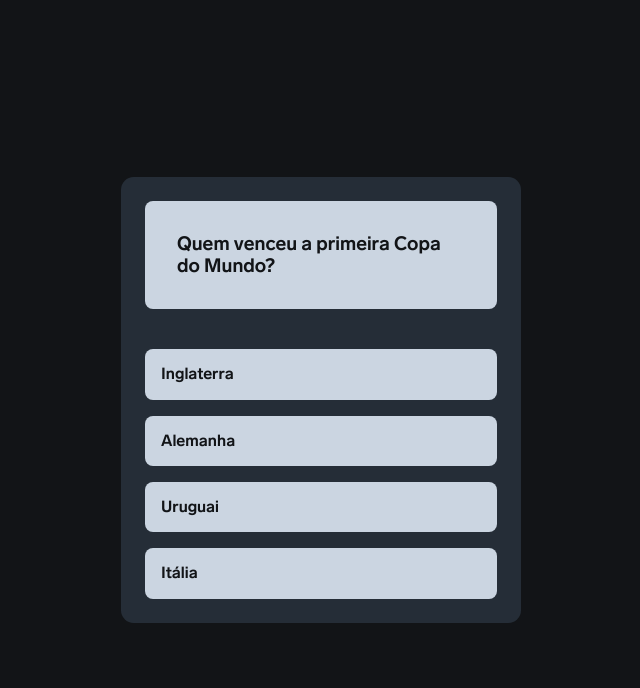
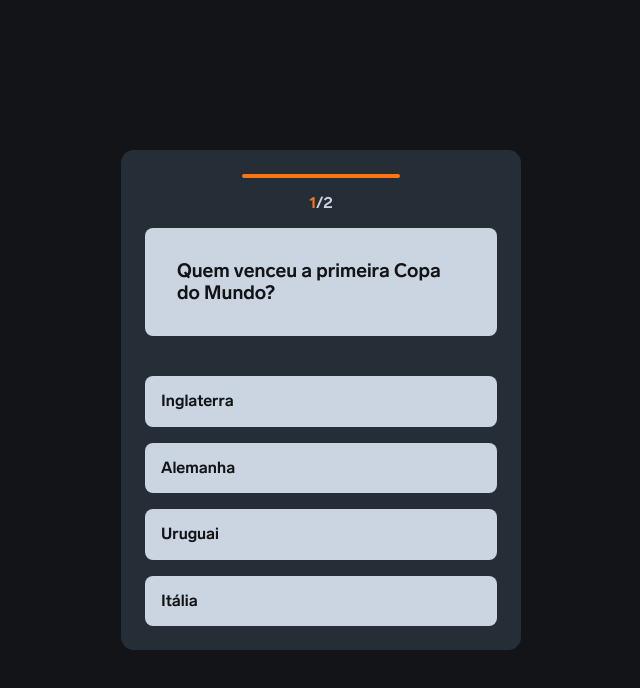
Before and after one commit to vitorpythonico/futquiz, a website built with Vite: page index.html in a window 1280 px wide. Both pictures are taken after a click on the button "Iniciar". Shown: the whole page, without its empty margins (319-959 px from the left). Built offline with nearby package versions, Linux system fonts and the light colour scheme.

Commit message:
feat: add timer

```diff
--- a/src/game.ts
+++ b/src/game.ts
@@ -1,12 +1,15 @@
-import questionsJson from './data/questions.json';
+import questions from './data/questions.json';
 import footballIcon from './assets/football-icon.png';
 
 export default function init(e: Event) {
 	const card = document.querySelector('.card');
-	const questions =  Object.keys(questionsJson);
-	let totalOfQuestions = questions.length;
-	let currentQuestion = questions[0];
+	const questionsArray =  Object.keys(questions);
+	let totalOfQuestions = questionsArray.length;
+	let currentQuestion = questionsArray[0];
 	let score = 0;
+	let timer;
+	let currentTime;
+	const time = 5000 // 5 seconds
 
 	card.innerHTML = `
     <h1>
@@ -18,8 +21,13 @@ export default function init(e: Event) {
 		function loadQuestion(q: number) {
 			if (currentQuestion <= totalOfQuestions) {
 				cleanCard();
+				const currentQuestionElement = document.createElement('p');
+				currentQuestionElement.innerHTML = `<span id="current_question">${currentQuestion}</span>/<span>${totalOfQuestions}</span>`;
+				currentQuestionElement.style.color = 'var(--primary-color)';
+				card.prepend(currentQuestionElement);
+
 				const description = document.createElement('div');
-		    description.innerHTML = `<span>${questionsJson[q].description}</span>`;
+		    description.innerHTML = `<span>${questions[q].description}</span>`;
 		    description.classList.add('card__description');
 		    card.append(description);
 
@@ -27,39 +35,70 @@ export default function init(e: Event) {
 				cardOptions.classList.add('card__options');
 				card.append(cardOptions);
 
-				for (let op of Object.keys(questionsJson[q].options)) {
+				for (let op of Object.keys(questions[q].options)) {
 					const option = document.createElement('div');
-					option.innerHTML = `${questionsJson[q].options[op]}`;
+					option.innerHTML = `${questions[q].options[op]}`;
 					option.classList.add('option');
 					option.dataset.id = op;
 					option.addEventListener('click', checkAnswer);
 					cardOptions.append(option);
 				}
+				const timerElement = document.createElement('div');
+				timerElement.classList.add('card__timer');
+				card.prepend(timerElement);
+
+				currentTime = time;
+				timerElement.style.width = '100%';
+				timer = setInterval(() => {handleTimer(timerElement)}, 50);
 
 			} else { scoreboard() };
 		};
 
 		function checkAnswer(e: Event) {
-				if (Number(e.target.dataset.id) === questionsJson[currentQuestion].answer) {
+				clearInterval(timer);
+				if (Number(e.target.dataset.id) === questions[currentQuestion].answer) {
 					score++;
 				};
-				const cardElement = e.target.parentNode;
-				for (let opElement of cardElement.children) {
-					opElement.style.color = 'var(--primary-color)';
-					if (Number(opElement.dataset.id) === questionsJson[currentQuestion].answer) {
-					opElement.style.backgroundColor = 'var(--correct-answer)';
-					} else {
-						opElement.style.backgroundColor = 'var(--wrong-answer)';
-					};
-				};
+				showAnswer(e);
 				currentQuestion++;
 				setTimeout(() => loadQuestion(currentQuestion), 1000);
 			// COMO REMOVER OS EVENTOS??
 		};
 
+		function showAnswer(e: HTMLDivElement | null) {
+			let cardElement;
+			if (e) {
+				cardElement = e.target.parentNode;
+			} else {
+				cardElement = document.querySelector('.card__options');
+			}
+
+			for (let opElement of cardElement.children) {
+				opElement.style.color = 'var(--primary-color)';
+				if (Number(opElement.dataset.id) === questions[currentQuestion].answer) {
+				opElement.style.backgroundColor = 'var(--correct-answer)';
+				} else {
+					opElement.style.backgroundColor = 'var(--wrong-answer)';
+				};
+			};
+		}
+
+
 		function cleanCard() {
 			card.innerHTML = ''
 		};
+
+		function handleTimer(timerElement: HTMLDivElement) {
+			if (currentTime <= 0) {
+				showAnswer();
+				currentQuestion++;
+				setTimeout(() => loadQuestion(currentQuestion), 1500);
+				clearInterval(timer);
+			} else {
+				timerElement.style.width = `${(currentTime*100) / time}%`;
+				currentTime -= 50;
+			}
+		}
 
 		function scoreboard() {
 			cleanCard();
@@ -73,7 +112,7 @@ export default function init(e: Event) {
 		      <img src=${footballIcon} alt="football icon" />
 		      FutQuiz
 		    </h1>
-		    <p style="font-size: 1.5rem;">Você acertou<p>
+		    <p id="scoreboard_message">Você acertou<p>
 	    `
 			card.append(scoreboardElement);
 		};
--- a/src/style.css
+++ b/src/style.css
@@ -42,10 +42,6 @@
   cursor: default;
 }
 
-#app::marker {
-  color: var(--brand-color);
-}
-
 .card {
   display: flex;
   flex-direction: column;
@@ -53,10 +49,15 @@
   gap: 1rem;
 	width: 100%;
   max-width: 25rem;
-  margin: 0 1rem;
+  margin: 1rem;
   padding: 1.5rem;
   background: var(--bg-card-color);
   border-radius: 0.8rem;
+}
+
+.card *::selection {
+  color: var(--primary-color);
+  background: var(--brand-color);
 }
 
 h1 {
@@ -93,6 +94,13 @@ button:hover {
   color: var(--brand-color);
   background: var(--primary-color);
   transition: 0.2s;
+}
+
+.card__timer {
+  width: 100%;
+  height: .250rem;
+  border-radius: 0.5rem;
+  background: var(--brand-color);
 }
 
 .card__description {
@@ -140,3 +148,12 @@ button:hover {
 .card__score .score {
   color: var(--correct-answer);
 }
+
+#current_question {
+  color: var(--brand-color);
+}
+
+#scoreboard_message {
+  font-size: 1.5rem;
+  color: var(--brand-color);
+}
```
